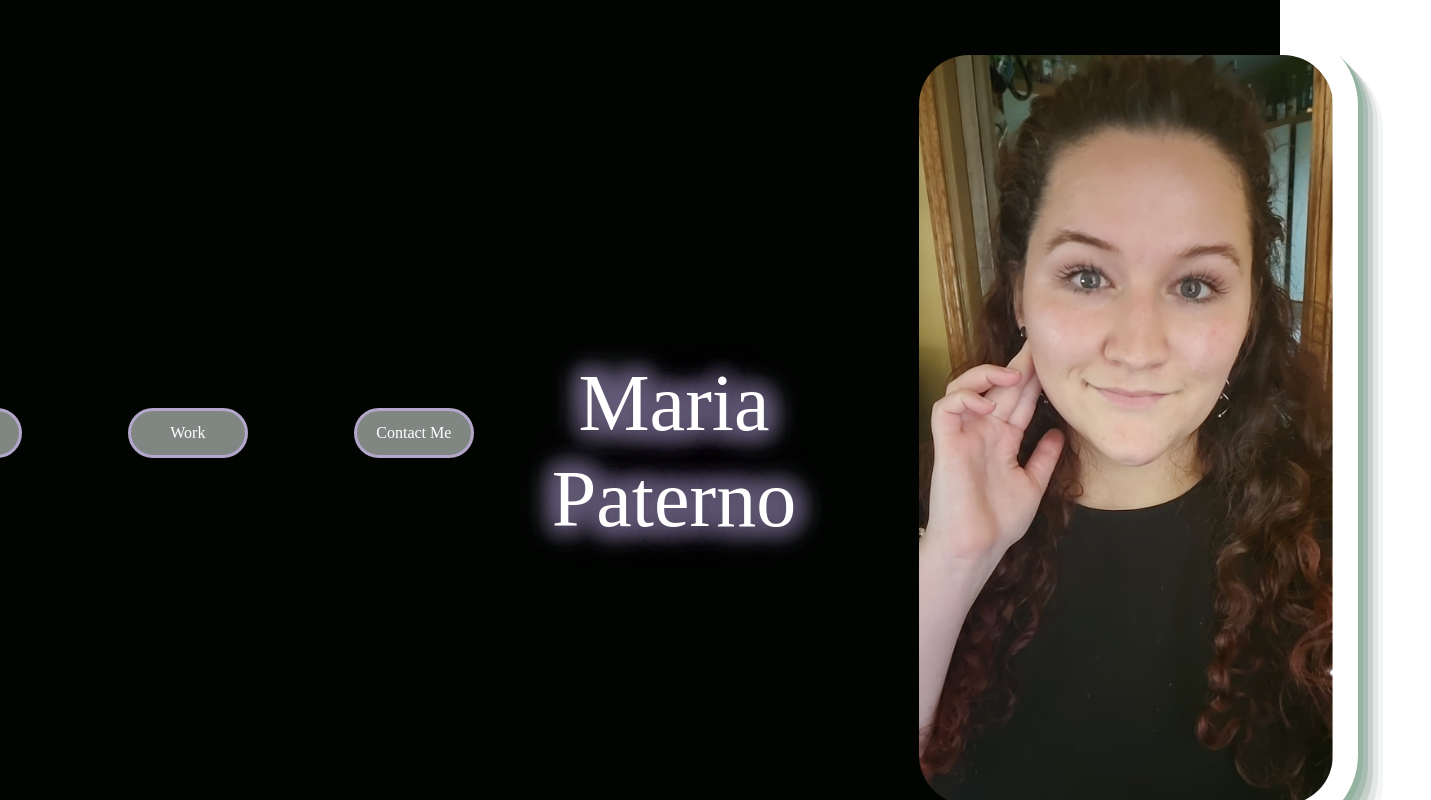
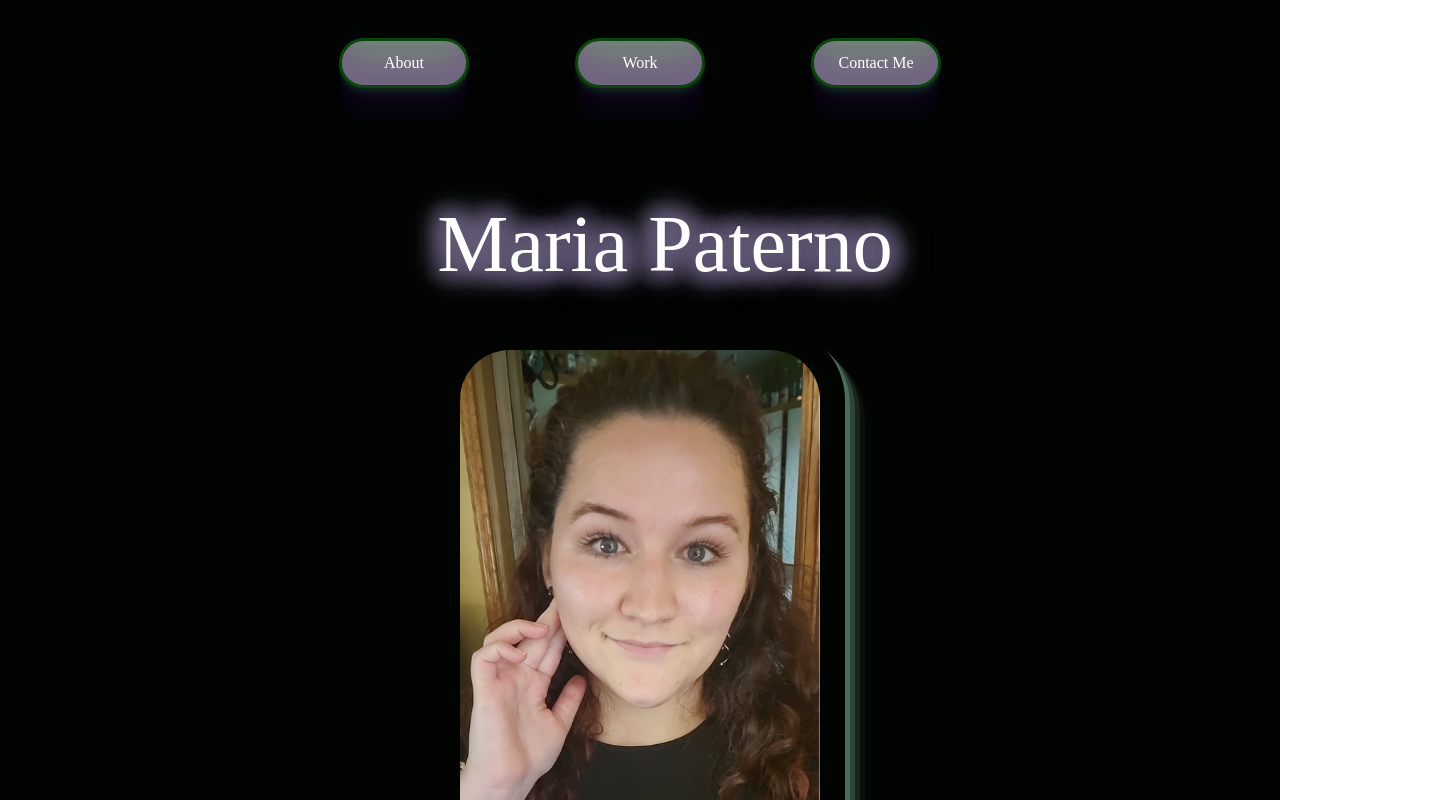
Before and after one commit to Paterma/Portfolio-React, a React (Create React App) app in the folder client/: page / in a window 1280 px wide. Shown: the top 800 px of the page, 1431 px wide, since content can reach past the window. Built offline with nearby package versions, Linux system fonts and the light colour scheme; a web font is replaced by a local one.

Commit message:
Added shadowing

```diff
--- a/client/src/Styles/ContactForm.css
+++ b/client/src/Styles/ContactForm.css
@@ -7,5 +7,5 @@ margin-top: 200px;
 background-color:#310a31 ;
 padding: 15px;
 border-radius: 25px;
-box-shadow: #360568 0px 0px 0px 3px, #5b2a86 0px 0px 0px 6px, #7785ac 0px 0px 0px 9px,#9ac6c5 0px 0px 0px 12px, #a5e6ba 0px 0px 0px 15px;
+box-shadow: rgba(29, 182, 54, 0.712) 0px 22px 70px 4px;
 }
--- a/client/src/Styles/Header.css
+++ b/client/src/Styles/Header.css
@@ -2,11 +2,11 @@
     background: #5C6F68;
     height: 150px;
   }
-  /* #profile {
+   #profile {
 
     min-height: 350px;
-    /* min-width: 350px; */
-    /* max-height: 800px;
+    min-width: 350px;
+   max-height: 800px;
     justify-content: center !important;
     align-items: center !important;
     border-radius: 75px !important;
@@ -25,8 +25,8 @@ h1 {
   font-size: 80px !important;
    text-shadow: 0 0 20px rgb(103, 103, 104), 0 0 20px #4e476e, 0 0 20px #583c7e, 0 0 30px #8971b6, 0 0 30px #a19fa0, 0 0 30px #a997c7, 0 0 40px #837991;
    font-family: 'La Belle Aurore', cursive;
-   /* margin: 25px; */
-   /* padding: 25px;
+   margin: 25px;
+   padding: 25px;
 }
   .header img {
     margin: 0;
@@ -34,9 +34,8 @@ h1 {
     margin-left: 20px;
     text-align: center;
     color: white;
-    font-size: 3rem; */
-
-
+    font-size: 3rem;
+  }
   col-4 {
 align-items: left;
 size: 50px !important;
--- a/client/src/Styles/Navigation.css
+++ b/client/src/Styles/Navigation.css
@@ -6,20 +6,18 @@ padding: 30px;
 button {
  border-radius: 100px;
  background-color: #808782;
- border: 3px solid rgb(180, 166, 202) ;
+ border: 3px solid rgb(10, 70, 12) ;
  color: white;
  size: 150%;
  margin-right: 50px;
  margin-left: 50px;
- width: 120px;
+ width: 130px;
  height: 50px;
  margin-top: 5px;
+ box-shadow: rgba(102, 25, 153, 0.17) 0px -23px 25px 0px inset, rgba(130, 13, 153, 0.15) 0px -36px 30px 0px inset, rgba(10, 161, 36, 0.1) 0px -79px 40px 0px inset, rgba(135, 16, 151, 0.06) 0px 2px 1px, rgba(38, 180, 9, 0.09) 0px 4px 2px, rgba(7, 160, 76, 0.09) 0px 8px 4px, rgba(74, 8, 90, 0.09) 0px 16px 8px, rgba(75, 11, 179, 0.09) 0px 32px 16px;
 
 }
 
-/* .navbar-nav {
-
-} */
 .navbar-brand{
     font-size: 40px !important;
     font-family: 'La Belle Aurore', cursive;
@@ -38,8 +36,8 @@ button:hover {
     background-color: #acbfa4;
 }
 /* Changing the link colors to stand out more */
-button:acive {
-    color: rgb(255, 255, 255) !important;
+nav a:active {
+    color: rgb(226, 5, 5);
 }
 /* Change the link colors once visited */
 button:visited {
--- a/client/src/Styles/Project.css
+++ b/client/src/Styles/Project.css
@@ -10,17 +10,12 @@
   }
 
   .nav-item {
-    color:#acbfa4;
+    color:#82ac70;
+    font-weight: bold;
     font-family: 'Shadows Into Light Two', cursive;
   }
 
-  .nav-item:hover {
-    /* background-color: #c9cad9;
-    border-radius: 100%;
-    padding: 5px; */
-  }
-
- .nav-item:acive {
+.nav-item:acive {
     color: black !important;
 }
 
@@ -29,5 +24,5 @@ img:hover {
 }
 
 img {
-  box-shadow: rgba(28, 2, 49, 0.56) 0px 22px 70px 4px;
+  box-shadow: rgba(113, 29, 182, 0.712) 0px 22px 70px 4px;
 }
--- a/client/src/components/Footer.js
+++ b/client/src/components/Footer.js
@@ -21,7 +21,7 @@ function Footer(){
     <a class="nav-link" href="https://github.com/Paterma" target="_blank"><BsGithub/></a>
     </li>
     <li class="nav-item">
-    <a class="nav-link" href="https://docs.google.com/document/d/1lrr9xi5yAKFavVbg0Czarp1l27SDLGmPn29Z3JxPxpg/export?format=pdf" download="Paterno-Resume" target="_blank"><FiDownload/></a>
+    <a class="nav-link" href="https://docs.google.com/document/d/1lrr9xi5yAKFavVbg0Czarp1l27SDLGmPn29Z3JxPxpg/export?format=pdf" download="Paterno-Resume" target="_blank" rel="noreferrer"><FiDownload/></a>
     </li>
 </ul>
 </footer>
--- a/client/src/components/Header.js
+++ b/client/src/components/Header.js
@@ -11,10 +11,15 @@ import { Link } from 'react-router-dom';
 function Header() {
 return (
 
+    <div  class="row justify-content-around div">
+    <h1>Maria Paterno</h1>
+    <div class="col-4">
+        <img src={Me} class="img-fluid" id='profile' alt="Profile Pic"/>
+    </div>
 <div id="header"><p>
 Hello, and welcome to my portfolio! My name is Maria Paterno, and I'm currently attending a coding bootcamp at the University of Denver. I don't have any background in web prior to this; but I'm diving head first into the coding world. I enjoy the design aspect of coding and embrace the freedom to be creative. The purpose of this portfolio is to showcase my creations throughtout this course. Below you will see current examples of the work I have done so far- including this portfolio- and a little bit about myself.</p>
 </div>
-
+</div>
 );
 }
 
--- a/client/src/components/Navigation.js
+++ b/client/src/components/Navigation.js
@@ -1,100 +1,40 @@
-import React, { useEffect} from 'react';
+import React, { useState } from 'react';
 import scrollTo from "gatsby-plugin-smoothscroll"
 import '../Styles/Navigation.css';
 import "bootstrap/dist/css/bootstrap.min.css";
-import Me from '../Pictures/Me.jpg'
 import { useLocation, useNavigate } from 'react-router-dom';
-
-// // Get the container element
-// var btnContainer = document.getElementById("nav-item");
-
-// // Get all buttons with class="btn" inside the container
-// var btns = btnContainer.getElementsByClassName("button");
-
-// // Loop through the buttons and add the active class to the current/clicked button
-// for (var i = 0; i < btns.length; i++) {
-// btns[i].addEventListener("click", function() {
-//     var current = document.getElementsByClassName("active");
-//     current[0].className = current[0].className.replace(" active", "");
-//     this.className += " active";
-// });
-// }
 
 
 function Navigation(props) {
 const {pages=[], setPage, page} = props
+const [activeNav, setActiveNav] = useState("#")
 
     return (
-<nav class="navbar navbar-expand-lg justify-content-center">
-     {/* <a class="navbar-brand" id='myName'>Maria Paterno</a> <br></br> */}
-    <div class="">
+<nav className="navbar navbar-expand-lg justify-content-center">
+    <div className="">
 
-        <ul class="navbar-nav align-items-center">
-        <li class="nav-item">
+        <ul className="navbar-nav align-items-center">
+       <a
+        onClick={() => setActiveNav("#header")}
+        className={activeNav === "#header" ? "active" : ""}
+       ><li className="nav-item">
             <button onClick={() => setPage(pages[0])}>{pages[0]}</button>
-        </li>
-        <li class="nav-item">
+        </li></a>
+        <a
+        onClick={() => setActiveNav("#project")}
+        className={activeNav === "#project" ? "active" : ""}
+        ><li className="nav-item">
         <button onClick={() => setPage(pages[1])}>{pages[1]}</button>
-        </li>
-        <li class="nav-item">
+        </li></a>
+        <li className="nav-item">
             <button onClick={() => setPage(pages[2])}>{pages[2]}</button>
         </li>
         </ul>
     </div>
-    <h1>Maria Paterno</h1>
-    <div class="col-6">
-        <img src={Me} class="img-fluid" id='profile' alt="Profile Pic"/>
-    </div>
 </nav>
 
-    );
-    }
+);
+}
 
 
 export default Navigation;
-{/* <nav class="navbar navbar-expand-lg justify-content-center">
-{/* <a class="navbar-brand" id='myName'>Maria Paterno</a> <br></br> */}
-{/* <div class="">
-
-   <ul class="navbar-nav align-items-center">
-   <li class="nav-item">
-       <button onClick={() => scrollTo("#header")}>About</button>
-
-   </li>
-   <li class="nav-item">
-   <button onClick={() =>scrollTo("#work")}>Work</button>
-   </li>
-   <li class="nav-item">
-       <button onClick={() => scrollTo("#contact")}>Contact Me</button>
-   </li>
-   </ul>
-</div>
-<div>Maria Paterno</div>
-</nav>  */}
-
-
-
-
-
-
-
-
-{/* <div className="section">
-<div className="container">
-<div className="navbar-wrapper">
-    <div
-    role="button"
-    onClick={() => scrollTo("#home")}
-    className="name"
-    tabIndex={0}
-    >
-    Maria Paterno
-    </div>
-    <div className="links-wrapper">
-    <button onClick={() =>scrollTo("#work")}>Work</button>
-    <button onClick={() => scrollTo("#about")}>About</button>
-    <button onClick={() => scrollTo("#contact")}>Contact Me</button>
-    </div>
-</div>
-</div>
-</div> */}
```
